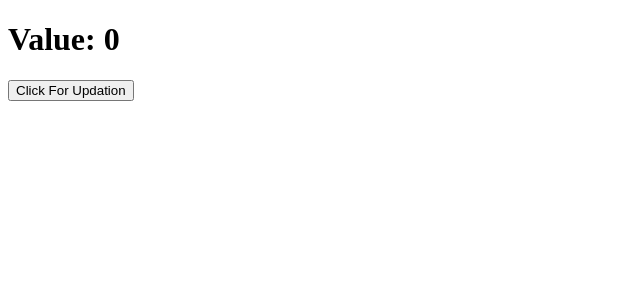
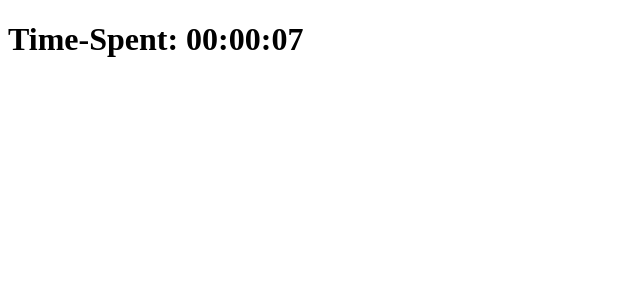
Before and after one commit to SGsubuuu-2322/React-Lifecycle-Methods, a React (Create React App) app: page / in a window 1280 px wide. Shown: the top 300 px of the page, without its empty margins (0-640 px from the left). Built offline with nearby package versions, Linux system fonts and the light colour scheme.

Commit message:
Code Optimization...

```diff
--- a/src/Components/Timer/TimerOne.js
+++ b/src/Components/Timer/TimerOne.js
@@ -4,8 +4,9 @@ export default class Timer extends Component {
   constructor() {
     super();
     this.state = {
-      value: 0,
+      time: 0,
     };
+    this.timer = null;
     console.log("TimerOne constructor method...");
   }
 
@@ -19,19 +20,23 @@ export default class Timer extends Component {
     return true;
   }
 
-  incValue = () => {
-    this.setState((prevState) => {
-      return {
-        value: prevState.value + 1,
-      };
-    });
-  };
+  //   incValue = () => {
+  //     this.setState((prevState) => {
+  //       return {
+  //         value: prevState.value + 1,
+  //       };
+  //     });
+  //   };
   render() {
     console.log("TimerOne render method...");
     return (
       <>
-        <h1>Value: {this.state.value}</h1>
-        <button onClick={this.incValue}>Click For Updation</button>
+        {/* <h1>Value: {this.state.value}</h1> */}
+        {/* <button onClick={this.incValue}>Click For Updation</button> */}
+        <h1>
+          Time-Spent:{" "}
+          {new Date(this.state.time * 1000).toISOString().slice(11, 19)}
+        </h1>
       </>
     );
   }
@@ -39,6 +44,12 @@ export default class Timer extends Component {
   componentDidMount() {
     console.log("TimerOne componentDidMount method...");
     console.log("-------------------------------------");
+
+    this.timer = setInterval(() => {
+      this.setState((prevState) => ({
+        time: prevState.time + 1,
+      }));
+    }, 1000);
   }
 
   getSnapshotBeforeUpdate(prevProps, prevState) {
@@ -50,4 +61,12 @@ export default class Timer extends Component {
     console.log("Timer componentDidUpdate method...");
     console.log("-------------------------------------");
   }
+
+  componentWillUnmount() {
+    console.log("Timer componentWillUnmount method...");
+    console.log("-------------------------------------");
+
+    // Clear the interval when the component is unmounted
+    clearInterval(this.timer);
+  }
 }
```
